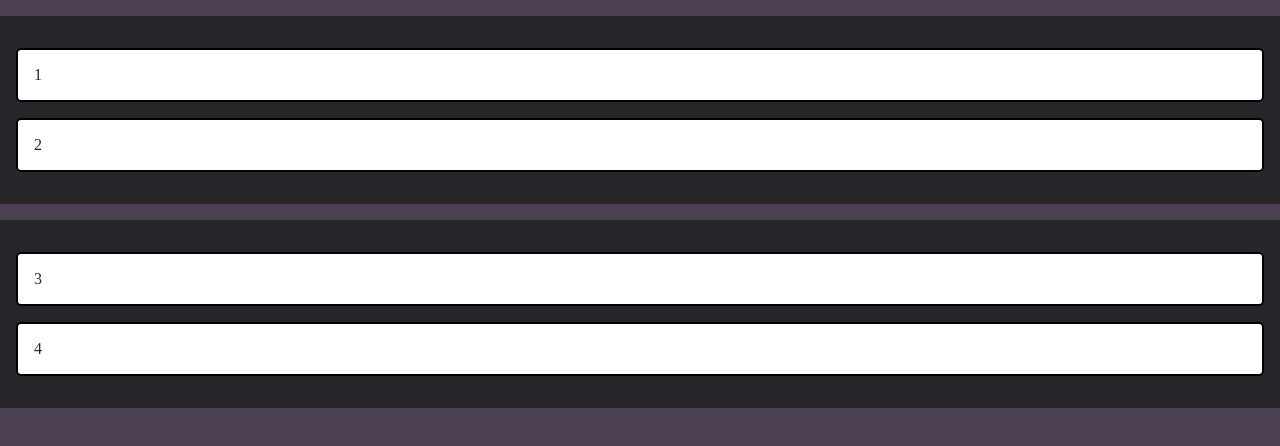
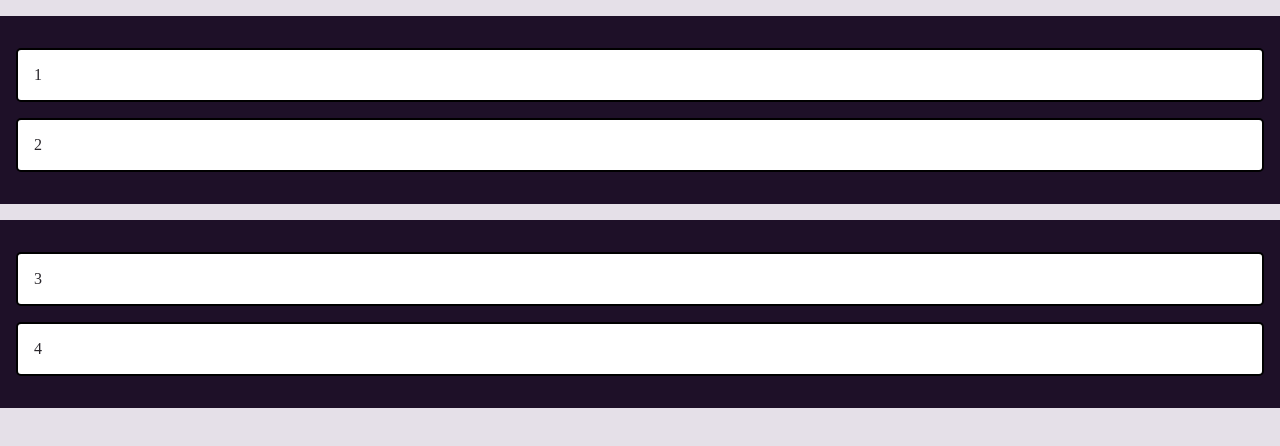
Before and after one commit to atropat-dev/simple-js-drag-and-drop-source, a plain HTML site: page index.html in a window 1280 px wide. Drawn offline with Linux system fonts and the light colour scheme.

Commit message:
change some styles

```diff
--- a/style.css
+++ b/style.css
@@ -2,11 +2,11 @@ body {
   padding: 0;
   margin: 0;
   box-sizing: border-box;
-  background-color: #4b4052;
+  background-color: #5c3d7028;
 }
 
 .container {
-  background-color: #29262b;
+  background-color: #1e1028;
   padding: 1rem;
   margin: 1rem 0;
 }
```
